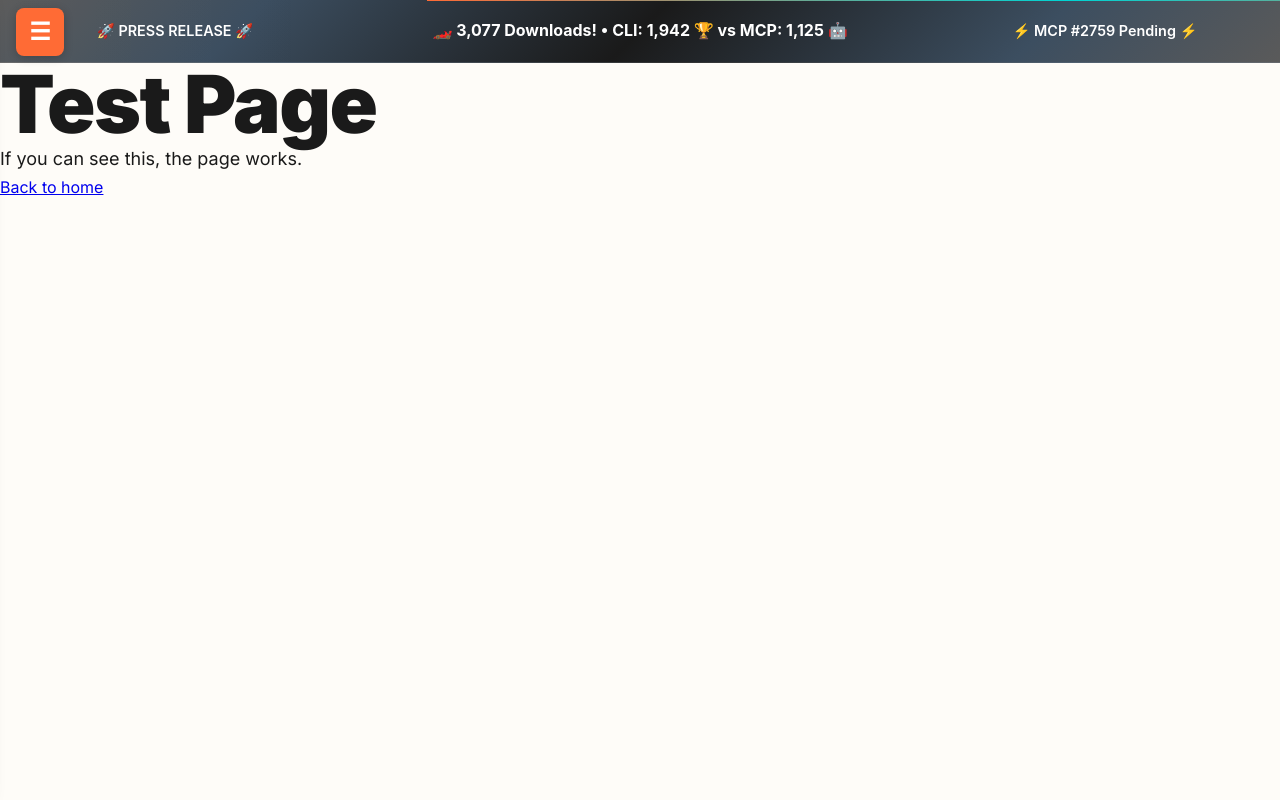
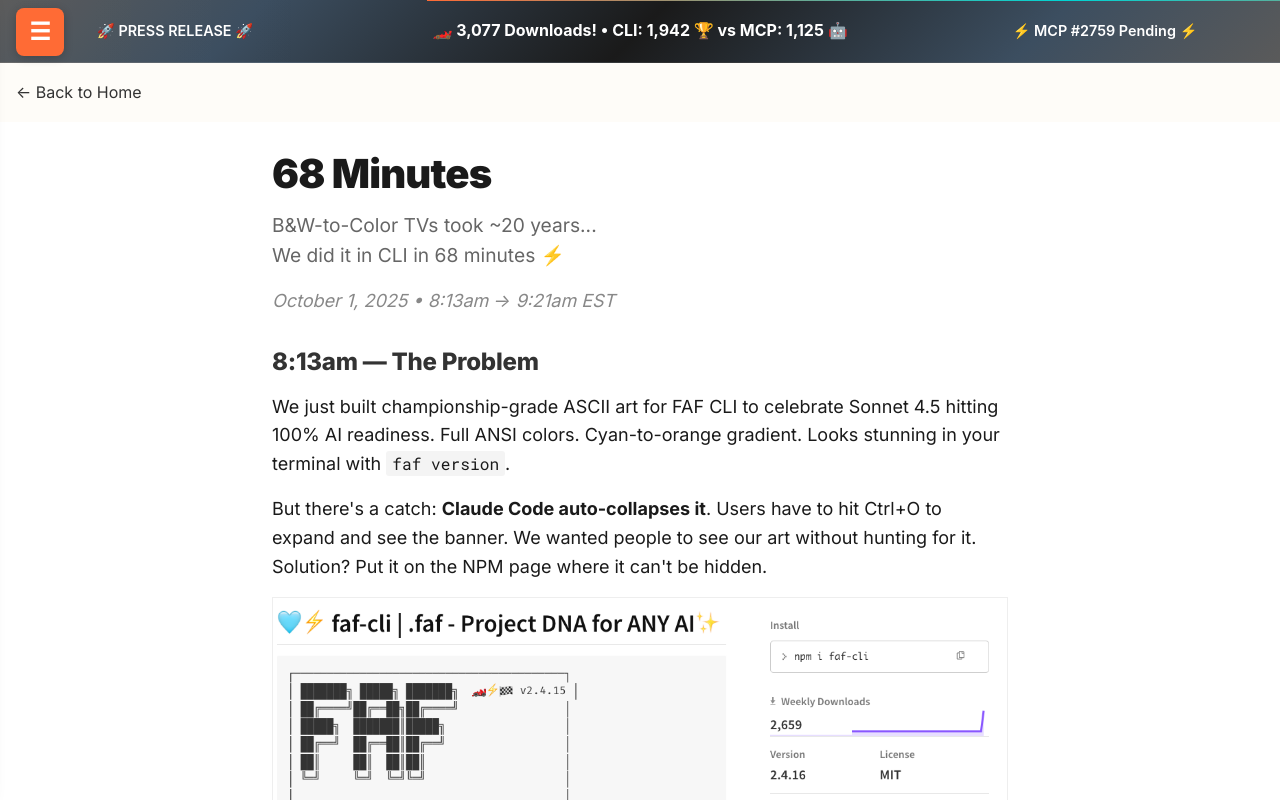
Before and after one commit to Wolfe-Jam/faf-one-svelte, a SvelteKit app: page /test-page in a window 1280 px wide. Shown: the top 800 px of the page. Built offline with nearby package versions, Linux system fonts and the light colour scheme.

Commit message:
feat: Add 68 Minutes content to test page

```diff
--- a/src/routes/test-page/+page.svelte
+++ b/src/routes/test-page/+page.svelte
@@ -1,3 +1,62 @@
-<h1>Test Page</h1>
-<p>If you can see this, the page works.</p>
-<a href="/">Back to home</a>
+<svelte:head>
+	<title>68 Minutes: B&W to Technicolor | FAF CLI</title>
+</svelte:head>
+
+<div class="back-nav">
+	<a href="/">← Back to Home</a>
+</div>
+
+<article class="press-release">
+	<div class="container">
+		<h1>68 Minutes</h1>
+		<p class="subtitle">B&W-to-Color TVs took ~20 years...<br/>We did it in CLI in 68 minutes ⚡️</p>
+		<p class="date">October 1, 2025 • 8:13am → 9:21am EST</p>
+
+		<h2>8:13am — The Problem</h2>
+		<p>We just built championship-grade ASCII art for FAF CLI to celebrate Sonnet 4.5 hitting 100% AI readiness. Full ANSI colors. Cyan-to-orange gradient. Looks stunning in your terminal with <code>faf version</code>.</p>
+		<p>But there's a catch: <strong>Claude Code auto-collapses it</strong>. Users have to hit Ctrl+O to expand and see the banner. We wanted people to see our art without hunting for it. Solution? Put it on the NPM page where it can't be hidden.</p>
+		<img src="/images/68-minutes/npm-bw.png" alt="v2.4.16" style="max-width: 100%;" />
+		<p style="text-align: center; color: #666; font-size: 0.9rem; font-style: italic;">v2.4.16: First attempt - ASCII art broken in NPM's markdown renderer.</p>
+
+		<h2>8:13am-8:48am — The Solution</h2>
+		<p>Simple: Screenshot the beautiful terminal output. Host it on GitHub. Reference it in the README.</p>
+		<p>The trick? GitHub raw URLs for images. NPM can fetch and display them. Perfect workaround.</p>
+		<img src="/images/68-minutes/npm-no-banner.png" alt="v2.4.17" style="max-width: 100%;" />
+		<p style="text-align: center; color: #666; font-size: 0.9rem; font-style: italic;">v2.4.17: Wrong URL = 404. Getting warmer.</p>
+
+		<h2>8:48am-9:21am — The Polish</h2>
+		<p>Fixed the URL. Cropped 4 pixels of noise from the edge. Published.</p>
+		<p>68 minutes from ASCII chaos to technicolor perfection.</p>
+
+		<h2>9:21am — Victory</h2>
+		<img src="/images/68-minutes/npm-color.png" alt="v2.4.21" style="max-width: 100%;" />
+		<p style="text-align: center; color: #666; font-size: 0.9rem; font-style: italic;">v2.4.21: Championship-grade technicolor banner. Cyan-to-orange gradient. Perfect.</p>
+		<p>68 minutes from disaster to triumph. From monochrome mess to full-color glory.</p>
+		<p style="color: #FF6B35; font-style: italic; font-weight: 600;">And yes, 68 is my birth year (1968) and my favorite number. The universe has a sense of humor. ✨</p>
+
+		<h2>Try it yourself</h2>
+		<p><strong>npm install -g faf-cli</strong></p>
+		<p><strong>2.7k downloads/week and climbing 🏎️⚡️</strong></p>
+		<p>Transform any project into perfect AI context in 30 seconds. 41 commands. Works with Claude, ChatGPT, Gemini, and all AI tools.</p>
+		<p>
+			<a href="https://www.npmjs.com/package/faf-cli" target="_blank">View on NPM →</a> |
+			<a href="https://github.com/Wolfe-Jam/faf-cli" target="_blank">GitHub →</a>
+		</p>
+		<hr />
+		<p style="text-align: center;">Made with 🧡 by <a href="https://github.com/Wolfe-Jam" target="_blank">wolfejam</a></p>
+	</div>
+</article>
+
+<style>
+	.back-nav { padding: 1rem; }
+	.back-nav a { color: #333; text-decoration: none; }
+	.press-release { padding: 2rem 0; background: white; }
+	.container { max-width: 800px; margin: 0 auto; padding: 0 2rem; }
+	h1 { font-size: 2.5rem; margin-bottom: 0.5rem; }
+	h2 { font-size: 1.5rem; margin: 2rem 0 1rem; color: #333; }
+	.subtitle { font-size: 1.2rem; color: #666; margin-bottom: 1rem; }
+	.date { color: #888; font-style: italic; margin-bottom: 2rem; }
+	p { line-height: 1.6; margin: 1rem 0; }
+	img { display: block; margin: 1rem auto; border: 1px solid #eee; }
+	code { background: #f4f4f4; padding: 2px 6px; border-radius: 3px; }
+</style>
```
